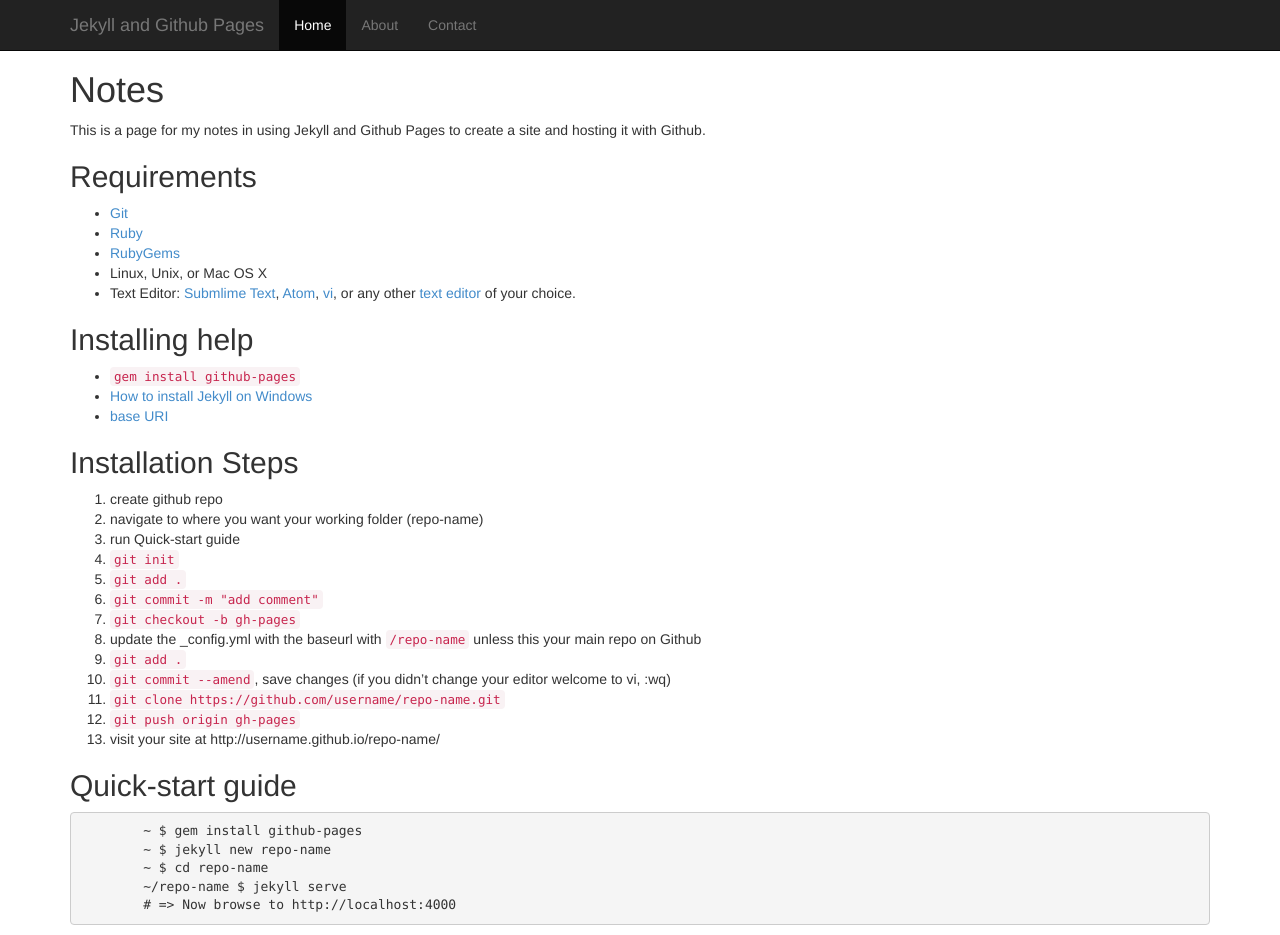
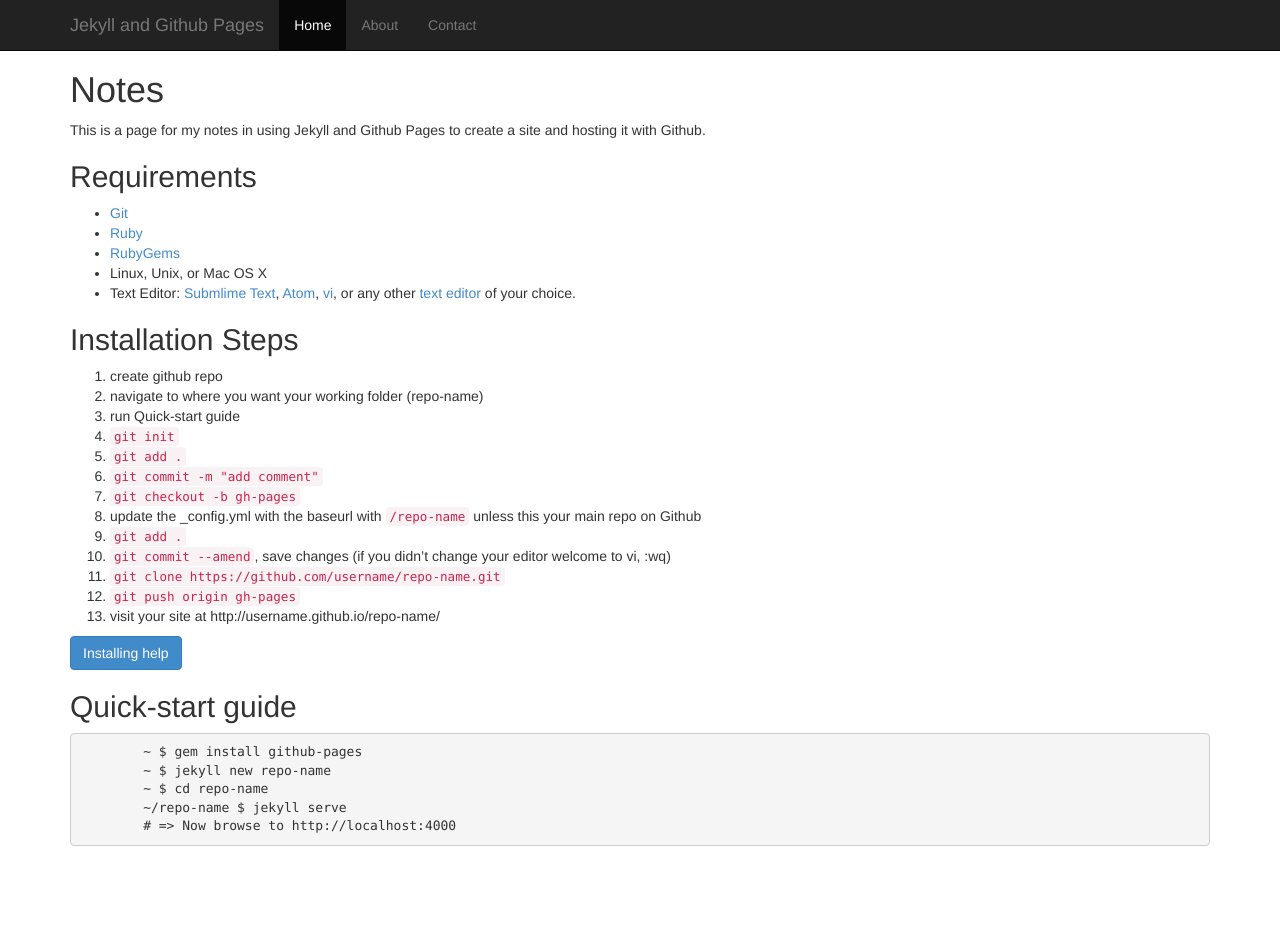
Before and after one commit to shawnthompson/jekyll-presentation, a Jekyll site: the page built from _posts/2014-07-29-notes.md, in a window 1280 px wide and 935 px high. Built offline with Jekyll 4.4.1, drawn with Linux system fonts in a browser that asks for light colours; Markdown is read by kramdown in place of the engine named in the settings.

Commit message:
added HTML to notes

````diff
--- a/_posts/2014-07-29-notes.md
+++ b/_posts/2014-07-29-notes.md
@@ -11,11 +11,6 @@
 - [RubyGems](https://rubygems.org/)
 - Linux, Unix, or Mac OS X
 - Text Editor: [Submlime Text](http://www.sublimetext.com/), [Atom](https://atom.io/), [vi](http://ex-vi.sourceforge.net/), or any other [text editor](http://en.wikipedia.org/wiki/List_of_text_editors) of your choice.
-
-## Installing help
-- `gem install github-pages`
-- [How to install Jekyll on Windows](http://minimaldev.com/how-to-install-jekyll-on-windows/)
-- [base URI](http://jekyllrb.com/docs/github-pages/#project-page-url-structure)
 
 ## Installation Steps
 1. create github repo
@@ -32,6 +27,34 @@
 12. `git push origin gh-pages`
 13. visit your site at http://username.github.io/repo-name/
 
+<!-- Button trigger modal -->
+<button class="btn btn-primary" data-toggle="modal" data-target="#myModal">
+  Installing help
+</button>
+
+<!-- Modal -->
+<div class="modal fade" id="myModal" tabindex="-1" role="dialog" aria-labelledby="myModalLabel" aria-hidden="true">
+  <div class="modal-dialog">
+    <div class="modal-content">
+      <div class="modal-header">
+        <button type="button" class="close" data-dismiss="modal"><span aria-hidden="true">&times;</span><span class="sr-only">Close</span></button>
+        <h2 class="modal-title" id="myModalLabel">Installing help</h2>
+      </div>
+      <div class="modal-body">
+		<ul>
+			<li><code>gem install github-pages</code></li>
+			<li><a href="http://minimaldev.com/how-to-install-jekyll-on-windows/">How to install Jekyll on Windows</a></li>
+			<li><a href="http://jekyllrb.com/docs/github-pages/#project-page-url-structure">Github Pages - base URL</a></li>
+		</ul>
+      </div>
+      <div class="modal-footer">
+        <button type="button" class="btn btn-default" data-dismiss="modal">Close</button>
+      </div>
+    </div>
+  </div>
+</div>
+
+
 ## Quick-start guide
 
 ```
````
